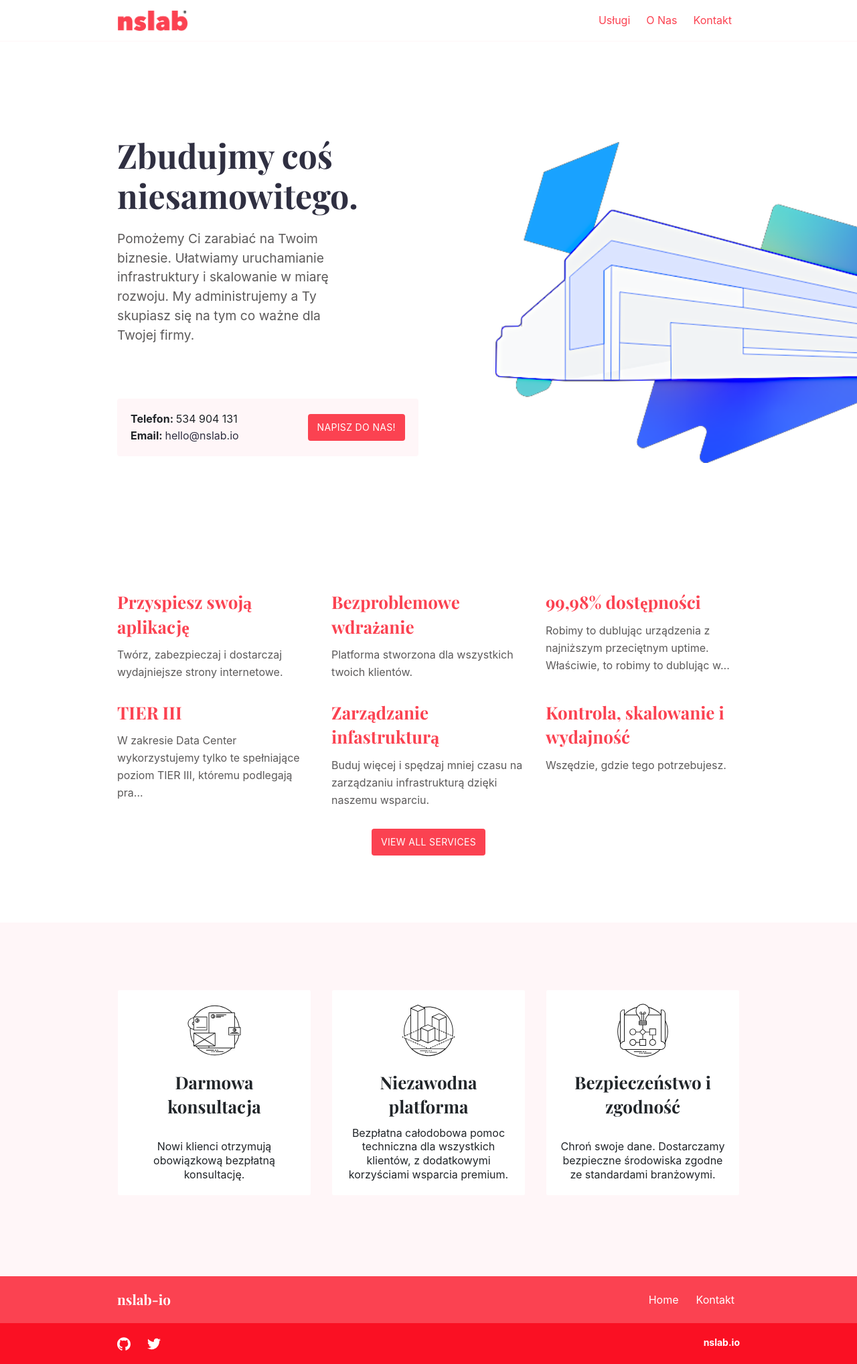
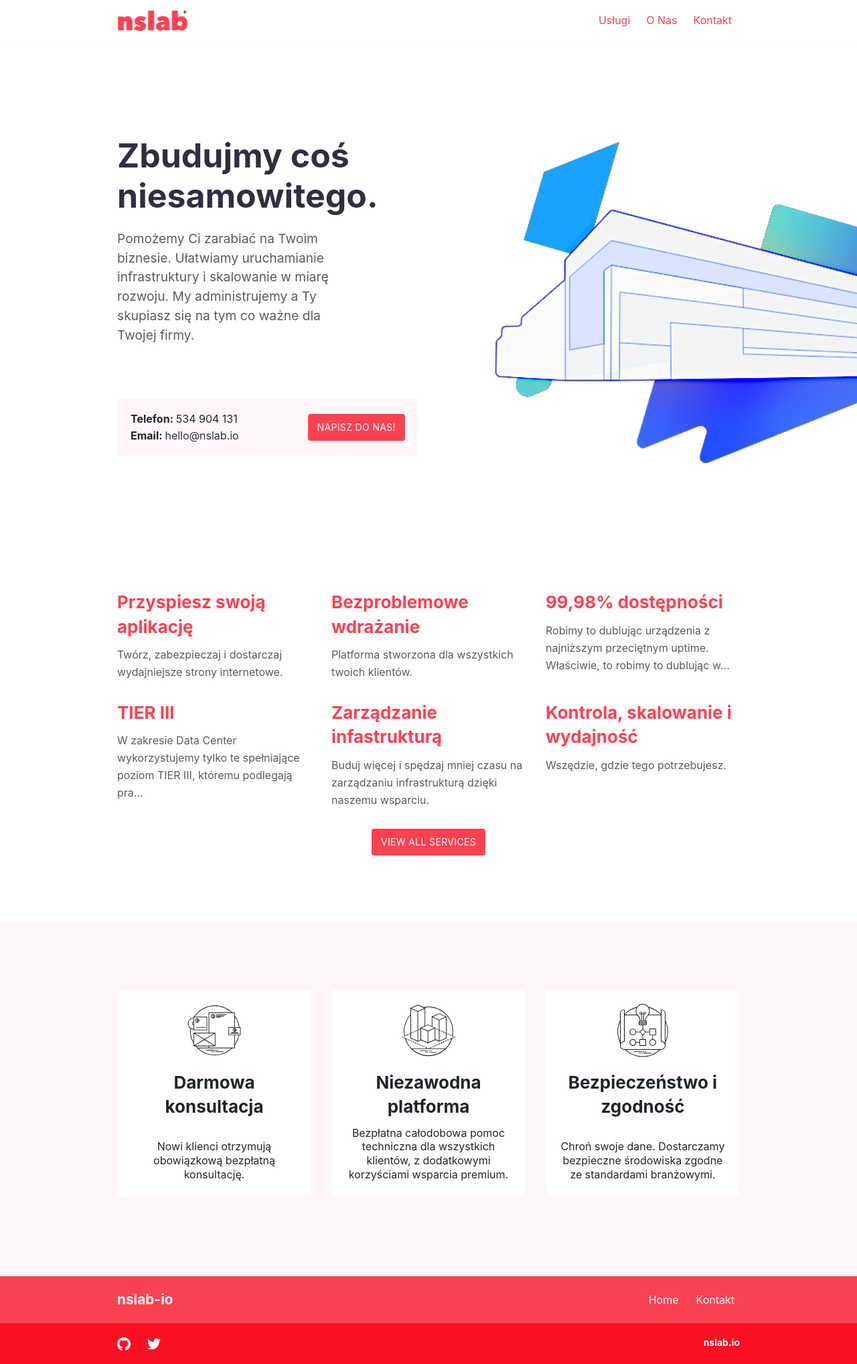
Before and after one commit to baddh911/baddh.xyz, a Jekyll site: the page built from index.md, in a window 1280 px wide. Shown: the whole page at 67% size. Built offline with Jekyll 4.4.1, drawn with Linux system fonts in a browser that asks for light colours.

Commit message:
uncommited changes - signed-off-by: baddh911 <baddh911>

```diff
--- a/assets/css/style.scss
+++ b/assets/css/style.scss
@@ -18,7 +18,8 @@
 
 // Fonts
 $font-family-base: -apple-system,Segoe UI,Roboto,Helvetica,Arial,sans-serif,Apple Color Emoji,Segoe UI Emoji,Segoe UI Symbol;
-$font-family-heading: 'Playfair Display', serif, -apple-system;
+// $font-family-heading: 'Playfair Display', serif, -apple-system;
+$font-family-heading: -apple-system,Segoe UI,Roboto,Helvetica,Arial,sans-serif,Apple Color Emoji,Segoe UI Emoji,Segoe UI Symbol;
 
 // Footer
 $footer-background-color: $primary;
```
